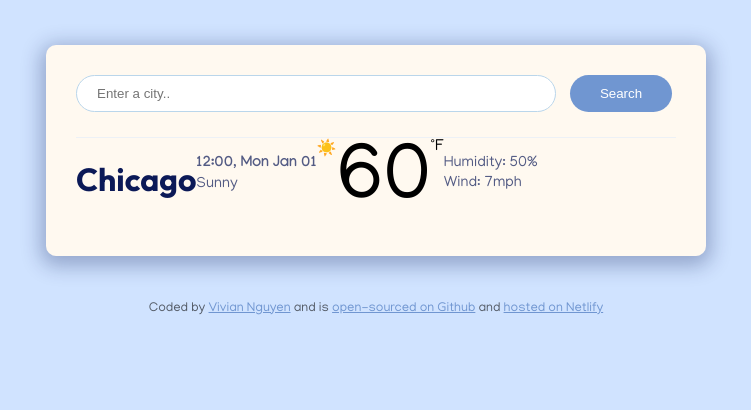
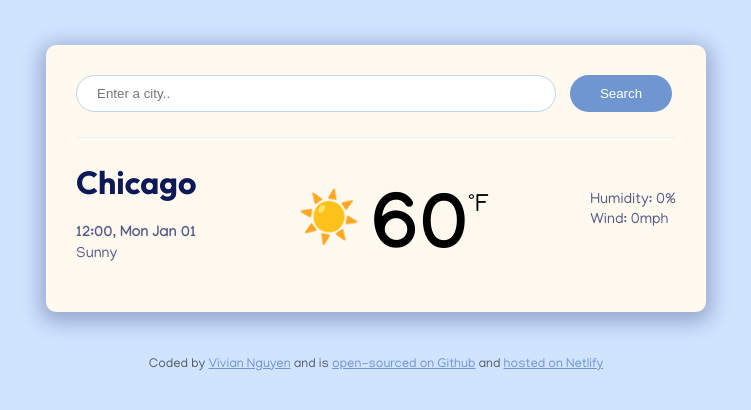
Before and after one commit to vivianncodes/weather-app, a plain HTML site: page index.html in a window 1280 px wide. Shown: the whole page, without its empty margins (264-1015 px from the left). Drawn offline with Linux system fonts and the light colour scheme.

Commit message:
Updated CSS

```diff
--- a/index.html
+++ b/index.html
@@ -27,23 +27,25 @@
       </header>
       <main>
         <div class="weather-app-data">
-          <div class="temperature-container">
+          <div>
             <h1 class="weather-app-city">Chicago</h1>
             <p class="weather-app-details">
               <strong>12:00, Mon Jan 01</strong>
               <br />
               Sunny
             </p>
+          </div>
+          <div class="temperature-container">
             <div class="weather-icon">☀️</div>
-            <div class="current-conditions">
-              <div class="weather-temp-value">60</div>
-              <div class="weather-unit">°F</div>
-              <p>
-                Humidity: 50%
-                <br />
-                Wind: 7mph
-              </p>
-            </div>
+            <div class="weather-temp-value">60</div>
+            <div class="weather-unit">°F</div>
+          </div>
+          <div class="current-conditions">
+            <p>
+              Humidity: 0%
+              <br />
+              Wind: 0mph
+            </p>
           </div>
         </div>
       </main>
--- a/src/style.css
+++ b/src/style.css
@@ -65,8 +65,23 @@ header {
   display: flex;
 }
 
+.temperature-container {
+  margin-top: 50px;
+}
+
+.weather-icon {
+  font-size: 50px;
+}
+
 .weather-temp-value {
   font-size: 80px;
+  font-weight: bold;
+  margin-left: 10px;
+}
+
+.weather-unit {
+  margin-top: 5px;
+  font-size: 25px;
 }
 
 a {
```
